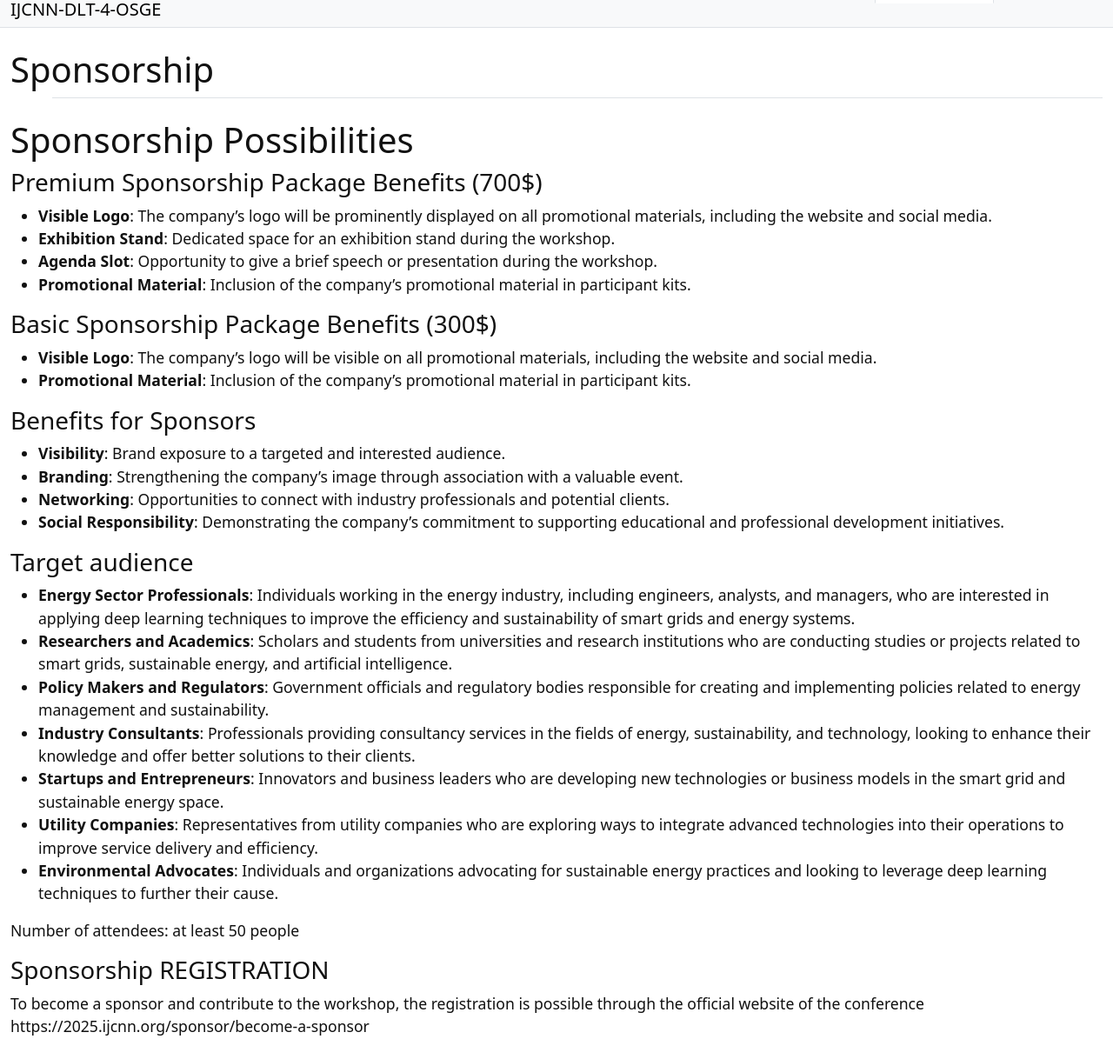
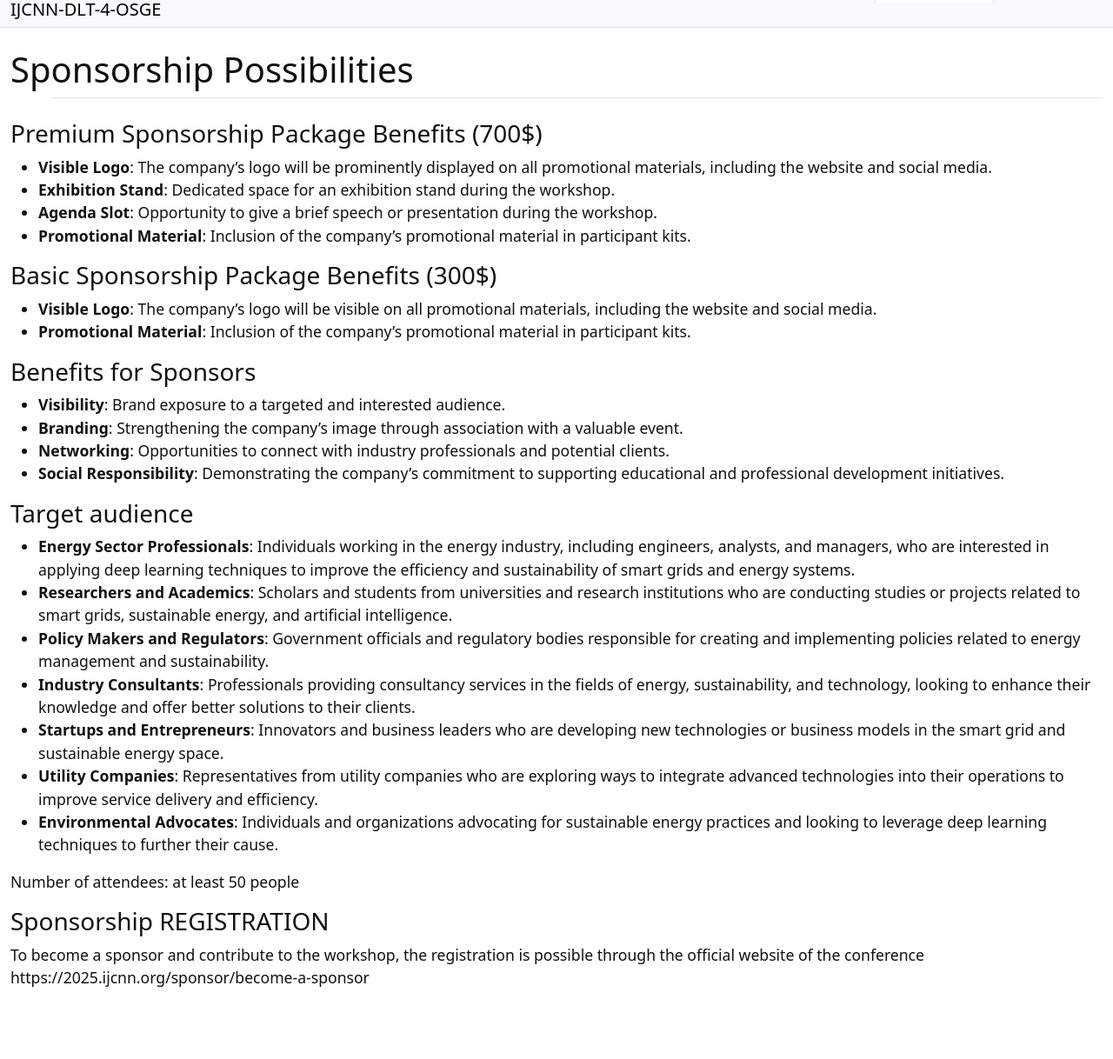
Before and after one commit to djordjebatic/ijcnn-dlt-4-osge, a Jekyll site: the page built from content/5-sponsorship.md, in a window 1280 px wide, cut to the strip 121-1339 px from the top of the page. Shown: the whole strip at 87% size. Built offline with Jekyll 4.4.1, drawn with Linux system fonts in a browser that asks for light colours; after the commit the page ends 1283 px from its top, so only the background shows below that.

Commit message:
Update 5-sponsorship.md

```diff
--- a/content/5-sponsorship.md
+++ b/content/5-sponsorship.md
@@ -1,9 +1,7 @@
 ---
-title: Sponsorship
+title: Sponsorship Possibilities
 nav: Sponsorship
 ---
-
-<h1> Sponsorship Possibilities </h1>
 
 <h3> Premium Sponsorship Package Benefits (700$)</h3>
 
```
